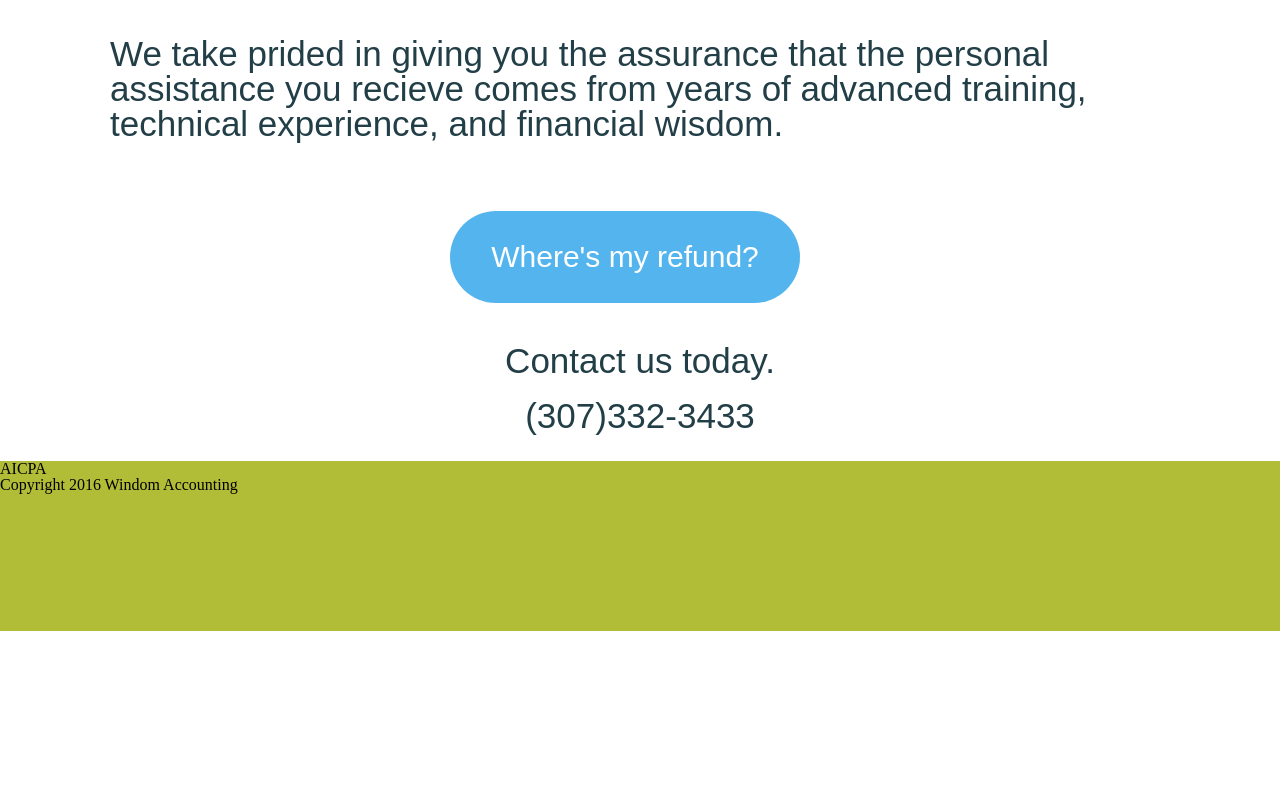
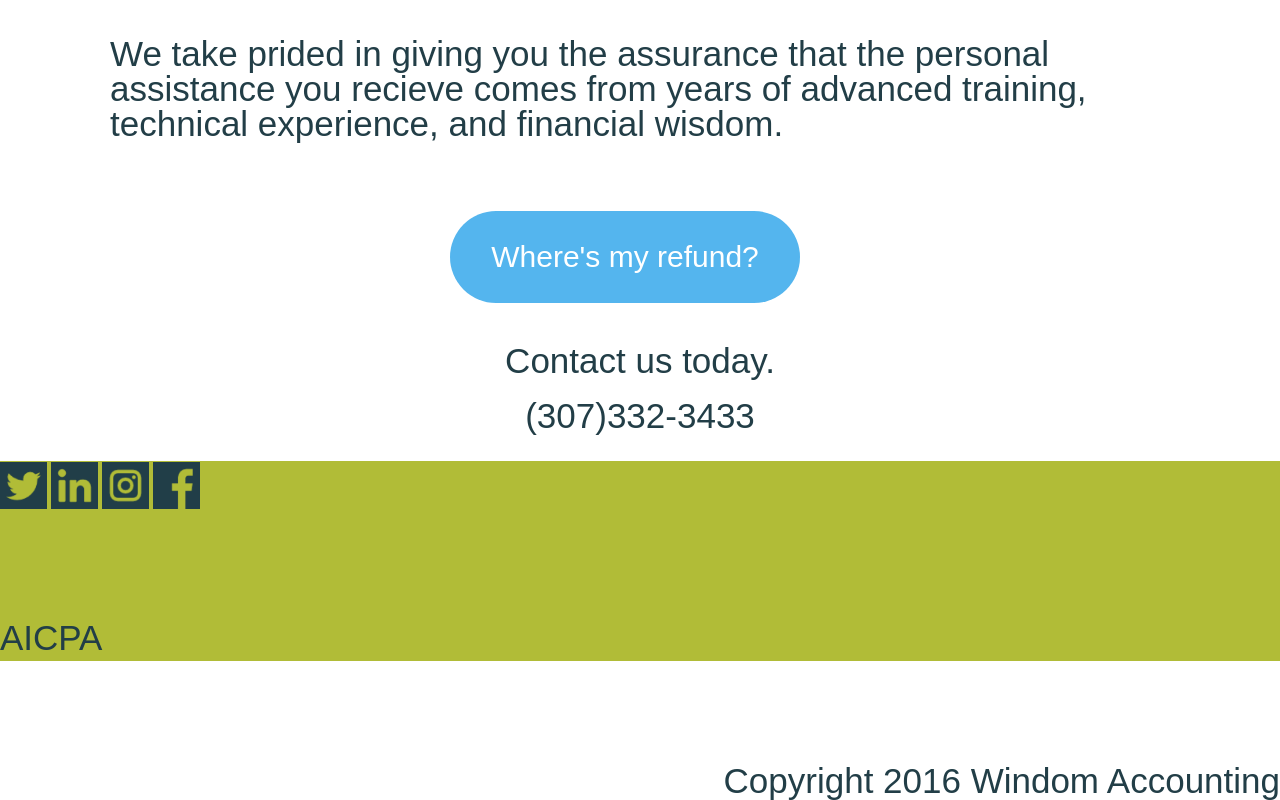
Before and after one commit to acortega86/windoms, a plain HTML site: page index.html in a window 1280 px wide. Shown: the part 942-1742 px from the top of the page. Before the commit the page ends 1573 px from the top, so only its background shows below. Drawn offline with nearby package versions, Linux system fonts and the light colour scheme; files whose address does not match are found by name.

Commit message:
Added sm imgs
Added social media images to footer div.

```diff
--- a/index.html
+++ b/index.html
@@ -45,10 +45,10 @@
 
 
       <div id="footer">
-        <div id="T"></div>
-        <div id="I"></div>
-        <div id="Insta"></div>
-        <div id="F"></div>
+        <div class="T"></div>
+        <div class="I"></div>
+        <div class="Insta"></div>
+        <div class="F"></div>
         <h5>AICPA<h5>
         <h6>Copyright 2016 Windom Accounting</h6>
 
--- a/stylesheets/_sass/main.scss
+++ b/stylesheets/_sass/main.scss
@@ -136,5 +136,59 @@ h4 {
 
 #footer {
   @extend #navBar;
+  height: 200px;
   background-color: #B1BC37;
 }
+
+#sm {
+
+}
+
+h5 {
+  @extend h3;
+  text-align: left;
+  line-height: 250px;
+}
+
+h6 {
+  @extend h3;
+  text-align: right;
+
+}
+
+.T {
+  height: 49px;
+  width: 47px;
+  display: inline-block;
+  background: url('../../imgs/twitter.png') no-repeat;
+  background-size: 100%;
+  background-position: center;
+
+}
+
+.I {
+  height: 49px;
+  width: 47px;
+  display: inline-block;
+  background: url('../../imgs/linkedin.png') no-repeat;
+  background-size: 100%;
+  background-position: center;
+}
+
+.Insta {
+  height: 49px;
+  width: 47px;
+  display: inline-block;
+  background: url('../../imgs/instagram.png') no-repeat;
+  background-size: 100%;
+  background-position: center;
+}
+
+.F {
+  height: 49px;
+  width: 47px;
+  display: inline-block;
+  background: url('../../imgs/facebook.png') no-repeat;
+  background-size: 100%;
+  background-position: center;
+}
```
Also changed, not shown: stylesheets/css/main.css.
